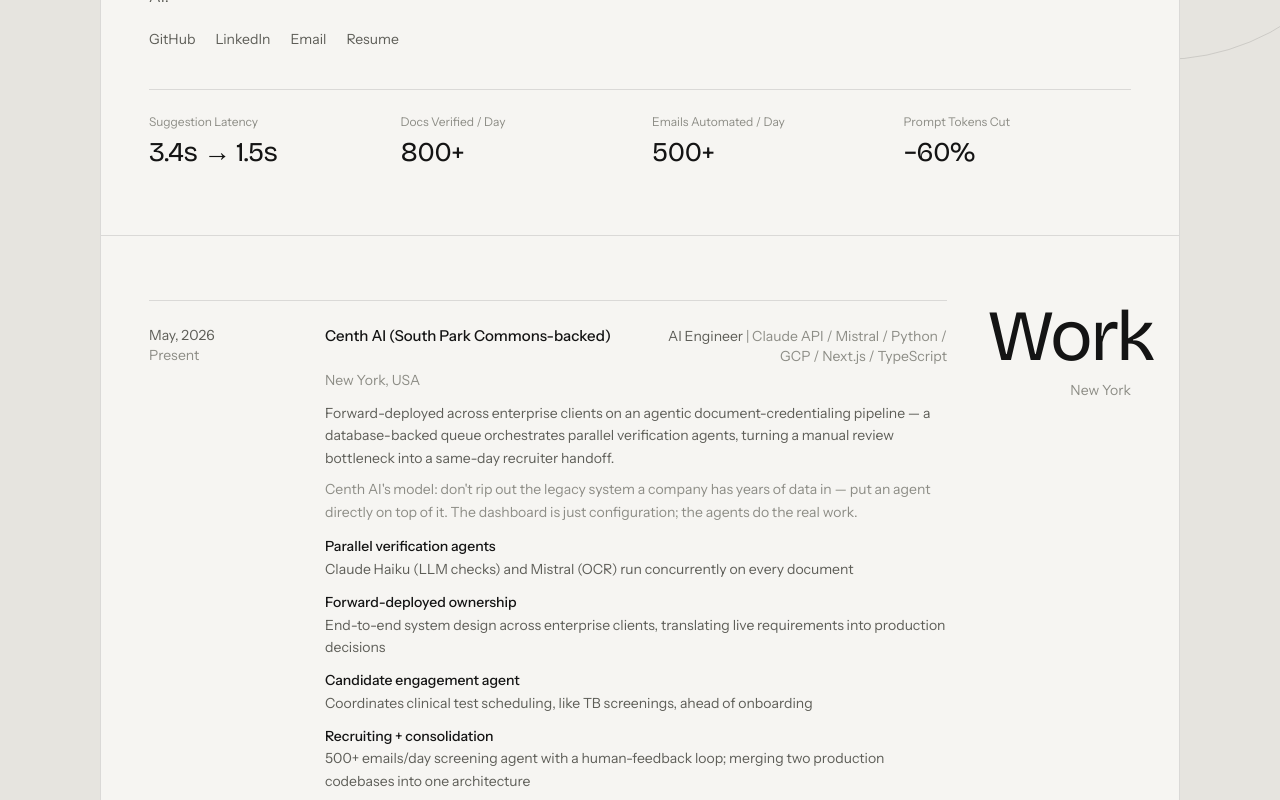
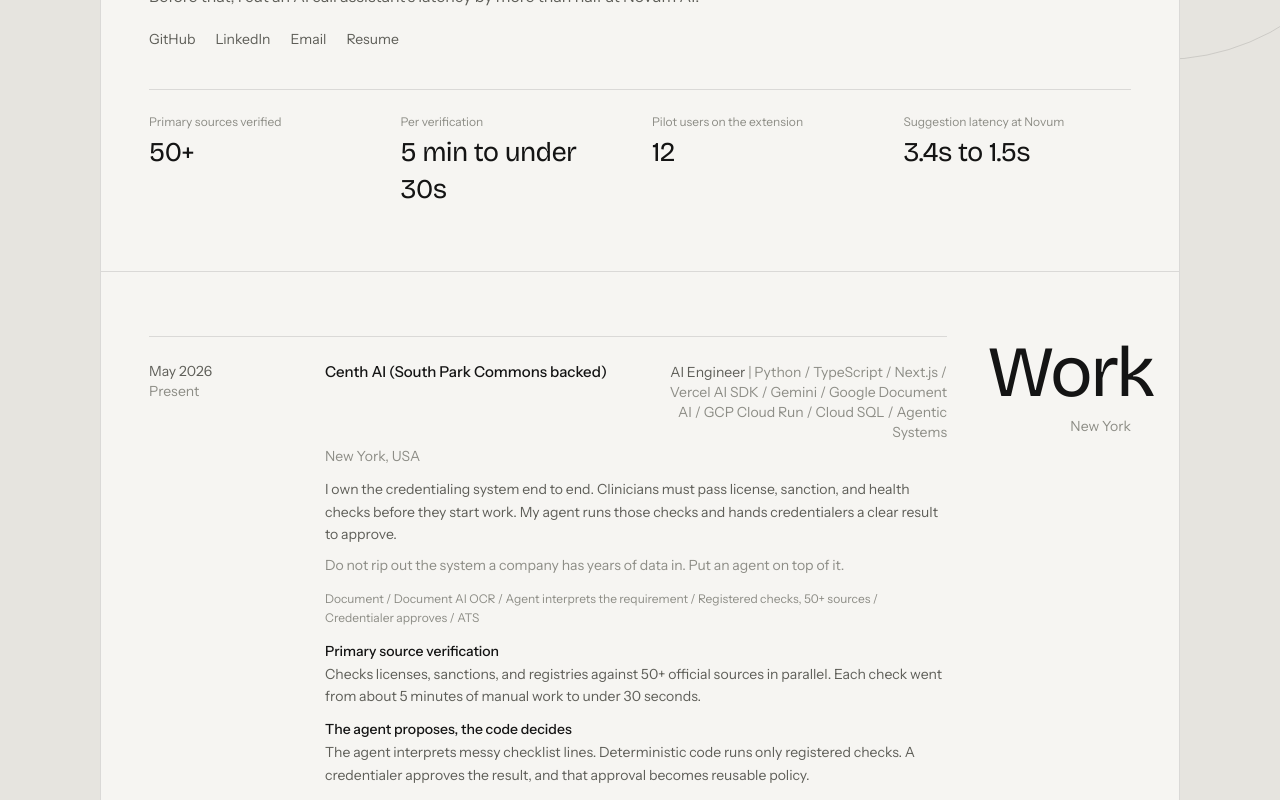
Before and after one commit to khamseaffan/portfolio, a Next.js app: page / in a window 1280 px wide. Shown: the part 480-1280 px from the top of the page. Built offline with nearby package versions, Linux system fonts and the light colour scheme; no server answers.

Commit message:
Update the Centh story, hero stats, and Stoca tool count.
The site still described the older credentialing system, including daily document and email counts that do not match the resume.

Co-authored-by: Cursor <cursoragent@cursor.com>

```diff
--- a/components/containers/Experience.jsx
+++ b/components/containers/Experience.jsx
@@ -22,7 +22,7 @@ function ExperienceRow({ item }) {
   const highlights = item.highlights?.length
     ? item.highlights
     : (item.experiences || []).slice(0, 4).map((detail) => ({ title: null, detail }));
-  const stack = (item.techStack || []).slice(0, 6).join(' / ');
+  const stack = (item.techStack || []).slice(0, 9).join(' / ');
 
   return (
     <article className="border-t border-[var(--ed-line)] py-6 last:border-b">
@@ -44,6 +44,9 @@ function ExperienceRow({ item }) {
           {item.companyNote && (
             <p className="mt-2 max-w-2xl text-sm leading-relaxed text-[var(--ed-faint)]">{item.companyNote}</p>
           )}
+          {item.flow?.length > 0 && (
+            <p className="mt-3 max-w-2xl text-xs leading-relaxed text-[var(--ed-faint)]">{item.flow.join(' / ')}</p>
+          )}
           {highlights.length > 0 && (
             <ul className="mt-3 flex max-w-2xl flex-col gap-2.5">
               {highlights.map((highlight, i) => (
--- a/components/containers/Summary.jsx
+++ b/components/containers/Summary.jsx
@@ -3,10 +3,10 @@
 import { useState } from 'react';
 
 const defaultStats = [
-  { label: 'Suggestion Latency', value: '3.4s → 1.5s' },
-  { label: 'Docs Verified / Day', value: '800+' },
-  { label: 'Emails Automated / Day', value: '500+' },
-  { label: 'Prompt Tokens Cut', value: '−60%' },
+  { label: 'Primary sources verified', value: '50+' },
+  { label: 'Per verification', value: '5 min to under 30s' },
+  { label: 'Pilot users on the extension', value: '12' },
+  { label: 'Suggestion latency at Novum', value: '3.4s to 1.5s' },
 ];
 
 const socials = [
--- a/data/profile.json
+++ b/data/profile.json
@@ -1,19 +1,19 @@
 {
   "name": "Affan Khamse",
   "greeting": "Hello, I'm",
-  "bio": "I build AI systems that run in production, not just in demos. I'm currently an AI Engineer at Centh AI, where I've engineered an agentic credentialing pipeline processing 800+ documents a day through parallel verification agents, and a recruiting-automation agent handling 500+ emails a day with a human-feedback loop. Before that, at Novum AI, I cut an AI call assistant's suggestion latency from 3.4s to under 1.5s and rebuilt its retrieval architecture around hierarchical chunking and hybrid dense/sparse search.\nNYU MS CS 2025. Based in NYC.",
+  "bio": "I turn AI prototypes into systems that hold up in production. At Centh AI, I build the agent that verifies clinicians against 50+ primary sources and cut each check from 5 minutes to under 30 seconds. Before that, I cut an AI call assistant's latency by more than half at Novum AI.\nNYU MS CS 2025. Based in NYC.",
   "imageSrc": "https://rwhefwuyrveuberfeduk.supabase.co/storage/v1/object/public/portfolio/images/summary/summaryImage.jpeg",
   "roles": ["AI Engineer", "Backend Engineer", "Full-Stack Developer"],
   "highlights": ["AI/ML Engineer", "Backend Expert", "Cloud Architect"],
   "availableForHire": false,
   "resumeUrl": "/resume.pdf",
-  "eyebrow": "AI Engineer — New York City",
+  "eyebrow": "AI Engineer, New York City",
   "headline": "I turn AI prototypes into systems that hold up in production.",
-  "tagline": "Currently building agentic verification and recruiting pipelines at Centh AI — parallel LLM agents processing 800+ documents and 500+ emails a day. Previously cut an AI assistant's response latency by more than half at Novum AI.",
+  "tagline": "AI Engineer, New York City. I turn AI prototypes into systems that hold up in production. At Centh AI, I build the agent that verifies clinicians against 50+ primary sources and cut each check from 5 minutes to under 30 seconds. Before that, I cut an AI call assistant's latency by more than half at Novum AI.",
   "stats": [
-    { "label": "Suggestion Latency", "value": "3.4s → 1.5s" },
-    { "label": "Docs Verified / Day", "value": "800+" },
-    { "label": "Emails Automated / Day", "value": "500+" },
-    { "label": "Prompt Tokens Cut", "value": "−60%" }
+    { "label": "Primary sources verified", "value": "50+" },
+    { "label": "Per verification", "value": "5 min to under 30s" },
+    { "label": "Pilot users on the extension", "value": "12" },
+    { "label": "Suggestion latency at Novum", "value": "3.4s to 1.5s" }
   ]
 }
--- a/data/projects.json
+++ b/data/projects.json
@@ -2,14 +2,14 @@
   {
     "title": "Stoca - AI-Native Local Commerce Platform",
     "imageSrc": "",
-    "description": "Built an AI-native commerce platform where store owners manage their business through conversation with a Claude-powered assistant supporting 19 tool calls via Vercel AI SDK streaming, covering inventory, pricing, orders, and promotions. Integrated Claude Vision, pgvector semantic search, and the Pexels API into an autonomous product-enrichment pipeline for shelf-photo identification and catalogue matching.",
+    "description": "Built an AI-native commerce platform where store owners manage their business through conversation with a Claude-powered assistant supporting 55 tools via Vercel AI SDK streaming, covering inventory, pricing, orders, and promotions. Integrated Claude Vision, pgvector semantic search, and the Pexels API into an autonomous product-enrichment pipeline for shelf-photo identification and catalogue matching.",
     "skills": ["Next.js", "TypeScript", "FastAPI", "Python", "PostgreSQL", "Supabase", "pgvector", "Claude API", "GitHub Actions"],
     "category": ["AI/ML", "Full Stack"],
-    "impact": "19 tool calls",
+    "impact": "55 tools",
     "status": "In Progress",
     "featured": true,
     "diagram": "stoca",
-    "metric": { "value": "19", "label": "tool calls, one conversation" }
+    "metric": { "value": "55", "label": "tools, one conversation" }
   },
   {
     "title": "Inquis AI",
--- a/data/work_experience.json
+++ b/data/work_experience.json
@@ -1,35 +1,41 @@
 [
   {
     "role": "AI Engineer",
-    "organization": "Centh AI (South Park Commons-backed)",
+    "organization": "Centh AI (South Park Commons backed)",
     "location": "New York, USA",
-    "startDate": "May, 2026",
+    "startDate": "May 2026",
     "endDate": "Present",
-    "tagline": "Forward-deployed across enterprise clients on an agentic document-credentialing pipeline — a database-backed queue orchestrates parallel verification agents, turning a manual review bottleneck into a same-day recruiter handoff.",
-    "companyNote": "Centh AI's model: don't rip out the legacy system a company has years of data in — put an agent directly on top of it. The dashboard is just configuration; the agents do the real work.",
-    "diagram": "centh",
+    "tagline": "I own the credentialing system end to end. Clinicians must pass license, sanction, and health checks before they start work. My agent runs those checks and hands credentialers a clear result to approve.",
+    "companyNote": "Do not rip out the system a company has years of data in. Put an agent on top of it.",
+    "flow": [
+      "Document",
+      "Document AI OCR",
+      "Agent interprets the requirement",
+      "Registered checks, 50+ sources",
+      "Credentialer approves",
+      "ATS"
+    ],
     "stat": {
-      "label": "Documents Verified / Day",
-      "before": "0",
-      "after": "800+",
-      "badge": "2 parallel agents",
-      "docGrid": true
+      "label": "Per verification",
+      "before": "5 min",
+      "after": "under 30s",
+      "badge": "50+ sources"
     },
     "highlights": [
-      { "title": "Parallel verification agents", "detail": "Claude Haiku (LLM checks) and Mistral (OCR) run concurrently on every document" },
-      { "title": "Forward-deployed ownership", "detail": "End-to-end system design across enterprise clients, translating live requirements into production decisions" },
-      { "title": "Candidate engagement agent", "detail": "Coordinates clinical test scheduling, like TB screenings, ahead of onboarding" },
-      { "title": "Recruiting + consolidation", "detail": "500+ emails/day screening agent with a human-feedback loop; merging two production codebases into one architecture" }
+      { "title": "Primary source verification", "detail": "Checks licenses, sanctions, and registries against 50+ official sources in parallel. Each check went from about 5 minutes of manual work to under 30 seconds." },
+      { "title": "The agent proposes, the code decides", "detail": "The agent interprets messy checklist lines. Deterministic code runs only registered checks. A credentialer approves the result, and that approval becomes reusable policy." },
+      { "title": "Built where users already work", "detail": "A Chrome extension inside JobDiva shows credentialers what the agent did. 12 pilot users use it, and their feedback drives the fixes." },
+      { "title": "Production first", "detail": "It processes 1,000+ documents a week across 70+ active onboardings. Every decision has an audit trail, and anything the agent can't prove goes to a person." }
     ],
     "experiences": [
-      "Forward-deployed across enterprise clients, owning system design end-to-end by translating live client requirements directly into production build decisions across concurrent client conversations",
-      "Engineered an agentic credentialing pipeline from scratch, a database-backed queue orchestrating parallel verification agents (Claude Haiku for LLM checks, Mistral for OCR), processing 800+ documents/day in production with automated recruiter handoff",
-      "Shipped a candidate-facing engagement agent coordinating clinical test scheduling and appointment logistics (e.g., TB screenings) ahead of onboarding completion, reducing manual back-and-forth between candidates and recruiters",
-      "Extended a 500+ emails/day screening agent with a human-feedback loop updating agent prompts from recruiter corrections; leading consolidation of two production codebases (GCP Python backend and Next.js TypeScript platform) into a unified architecture"
+      "Checks licenses, sanctions, and registries against 50+ official sources in parallel. Each check went from about 5 minutes of manual work to under 30 seconds.",
+      "The agent interprets messy checklist lines. Deterministic code runs only registered checks. A credentialer approves the result, and that approval becomes reusable policy.",
+      "A Chrome extension inside JobDiva shows credentialers what the agent did. 12 pilot users use it, and their feedback drives the fixes.",
+      "It processes 1,000+ documents a week across 70+ active onboardings. Every decision has an audit trail, and anything the agent can't prove goes to a person."
     ],
     "imageSrc": "",
-    "techStack": ["Claude API", "Mistral", "Python", "GCP", "Next.js", "TypeScript", "PostgreSQL", "Agentic Systems"],
-    "impact": "800+ docs/day automated",
+    "techStack": ["Python", "TypeScript", "Next.js", "Vercel AI SDK", "Gemini", "Google Document AI", "GCP Cloud Run", "Cloud SQL", "Agentic Systems"],
+    "impact": "5 min to under 30s",
     "color": "from-emerald-500 to-teal-400"
   },
   {
@@ -38,7 +44,7 @@
     "location": "New York, USA",
     "startDate": "Jun, 2025",
     "endDate": "Apr, 2026",
-    "tagline": "Owned the retrieval and generation path for an AI call assistant surfacing live suggestions mid-conversation — every millisecond of lag was a rep waiting on the model.",
+    "tagline": "Owned the retrieval and generation path for an AI call assistant surfacing live suggestions mid-conversation. Every millisecond of lag was a rep waiting on the model.",
     "diagram": "novum",
     "stat": {
       "label": "Suggestion Latency",
```
